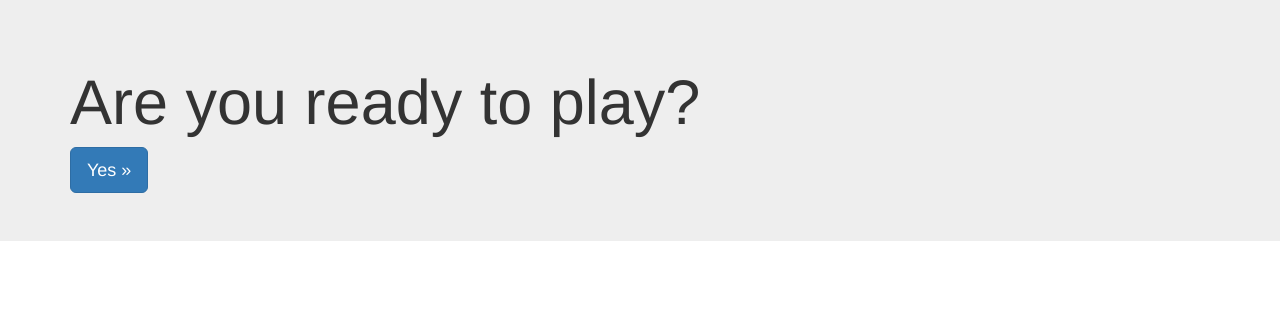
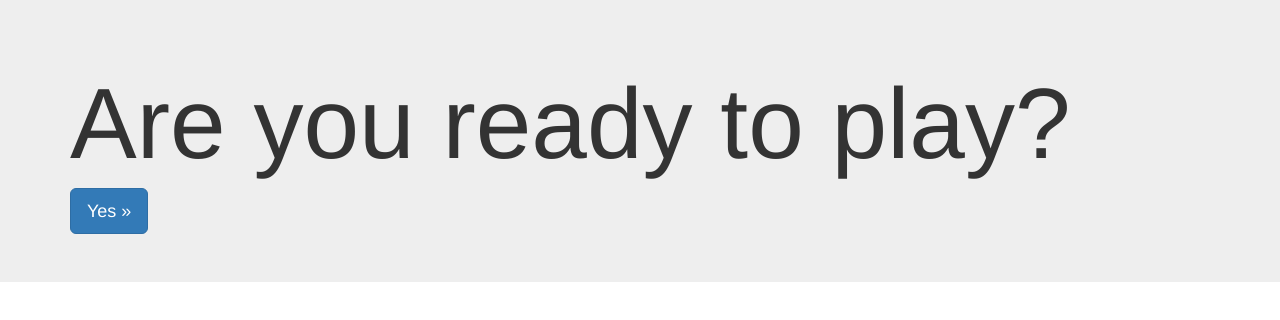
Before and after one commit to kenwilcox/SightWordsWeb, a plain HTML site: page index.html in a window 1280 px wide. Drawn offline with Linux system fonts and the light colour scheme.

Commit message:
fixed the font size

```diff
--- a/app.css
+++ b/app.css
@@ -1,8 +1,4 @@
 /* Custom style goes here */
-.jumbotron {
-  container {
-    h1 {
-      font-size: 200px;
-    }
-  }
+.jumbotron h1 {
+      font-size: 100px;
 }
```
